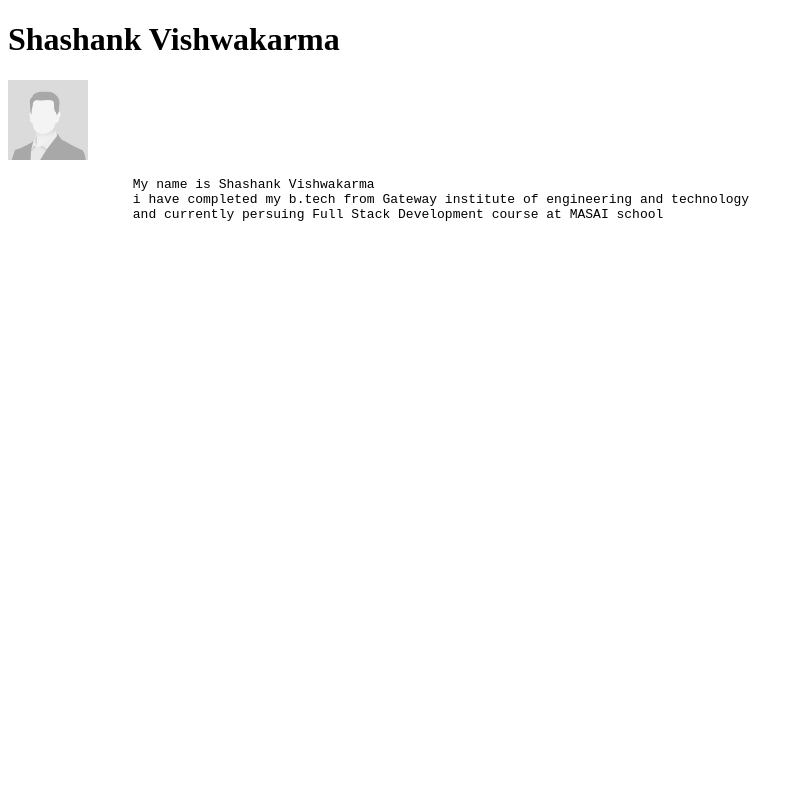
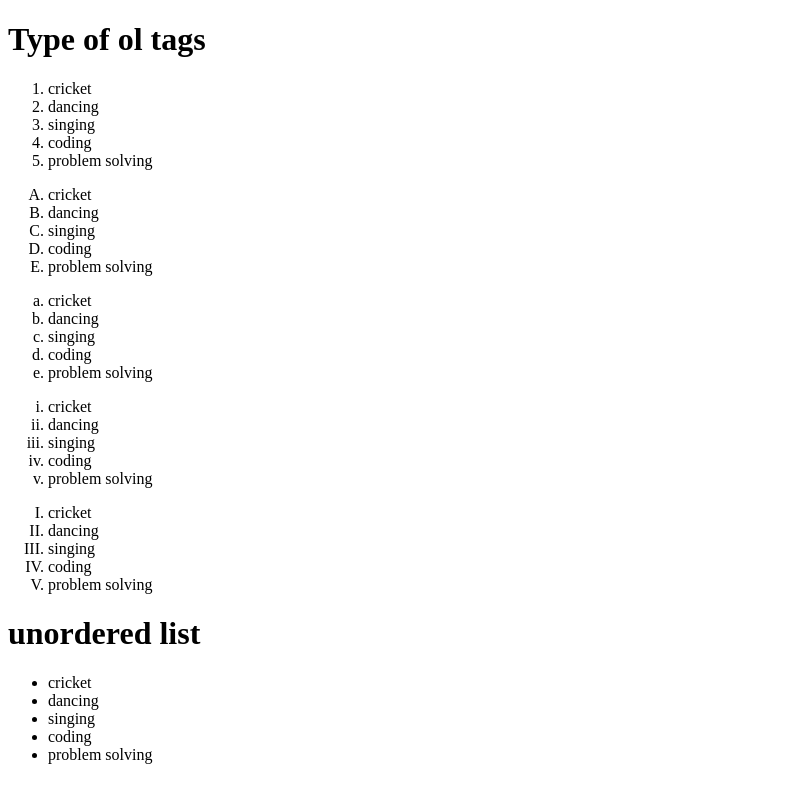
Before and after one commit to official-shashank/Masai-Assignment-introduction-to-html, a plain HTML site: page index.html in a window 1280 px wide. Shown: the whole page, without its empty margins (0-803 px from the left). Drawn offline with Linux system fonts and the light colour scheme.

Commit message:
second question completed

```diff
--- a/index.html
+++ b/index.html
@@ -3,20 +3,52 @@
   <head>
     <meta charset="UTF-8" />
     <meta name="viewport" content="width=device-width, initial-scale=1.0" />
-    <title>My WebPage</title>
+    <title>My Hobbies</title>
   </head>
   <body>
-    <h1>Shashank Vishwakarma</h1>
-    <img
-      src="./assets/image/image.png"
-      alt="profile image"
-      width="80"
-      height="80"
-
-    />
-    <pre>
-                My name is Shashank Vishwakarma
-                i have completed my b.tech from Gateway institute of engineering and technology
-                and currently persuing Full Stack Development course at MASAI school</pre>
+    <h1>Type of ol tags</h1>
+    <ol type="1">
+      <li>cricket</li>
+      <li>dancing</li>
+      <li>singing</li>
+      <li>coding</li>
+      <li>problem solving</li>
+    </ol>
+    <ol type="A">
+      <li>cricket</li>
+      <li>dancing</li>
+      <li>singing</li>
+      <li>coding</li>
+      <li>problem solving</li>
+    </ol>
+    <ol type="a">
+      <li>cricket</li>
+      <li>dancing</li>
+      <li>singing</li>
+      <li>coding</li>
+      <li>problem solving</li>
+    </ol>
+    <ol type="i">
+      <li>cricket</li>
+      <li>dancing</li>
+      <li>singing</li>
+      <li>coding</li>
+      <li>problem solving</li>
+    </ol>
+    <ol type="I">
+      <li>cricket</li>
+      <li>dancing</li>
+      <li>singing</li>
+      <li>coding</li>
+      <li>problem solving</li>
+    </ol>
+    <h1> unordered list</h1>
+    <ul>
+      <li>cricket</li>
+      <li>dancing</li>
+      <li>singing</li>
+      <li>coding</li>
+      <li>problem solving</li>
+    </ul>
   </body>
 </html>
```
